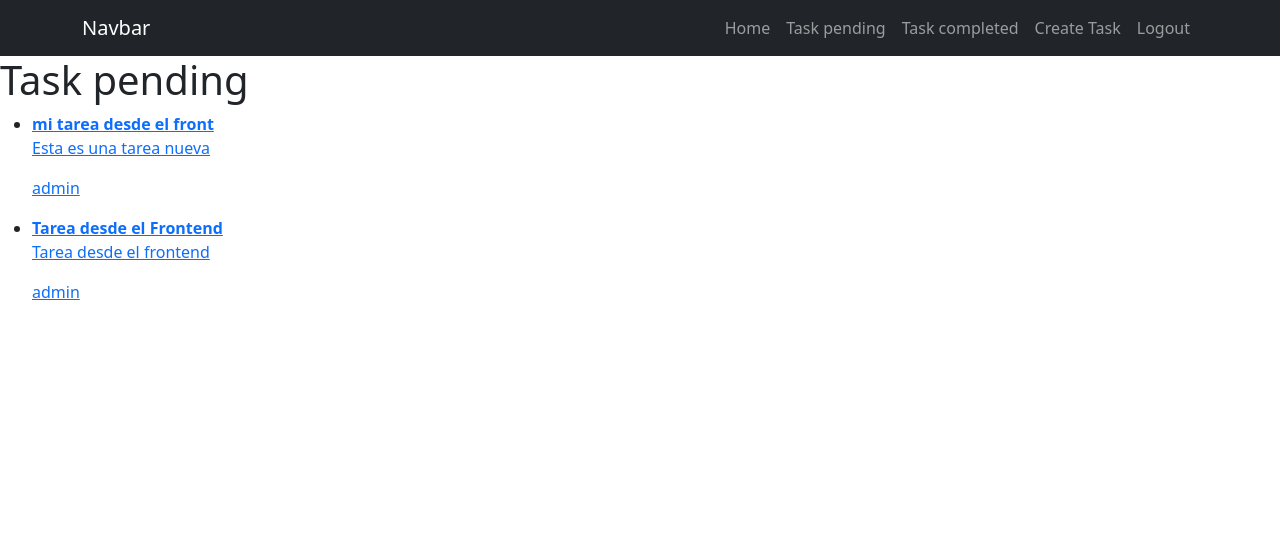
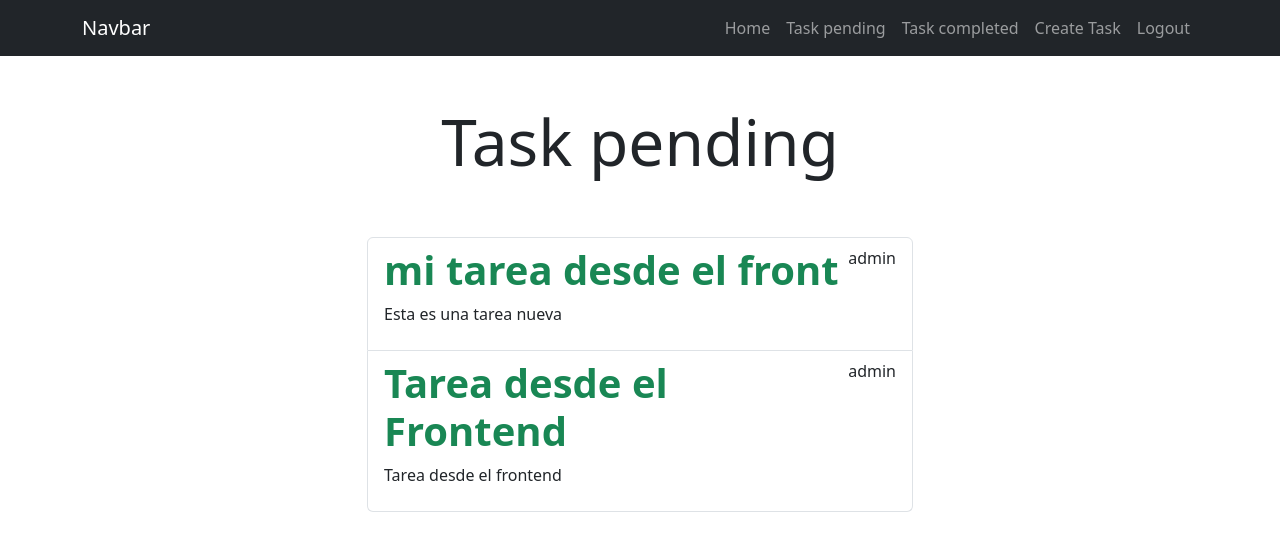
Before and after one commit to fabioc9675/SoftwareDevelopmentPrjs, a Django app: page /task/ in a window 1280 px wide. Shown: the top 551 px of the page. Run offline with Django 4.2, Linux system fonts and the light colour scheme; a user stored in the database is signed in; data comes from the database, SQL or seed files in the repository; both versions use the stored data as it was after the commit.

Commit message:
Adding styles to task template

```diff
--- a/CRUD_Django/task/templates/task.html
+++ b/CRUD_Django/task/templates/task.html
@@ -1,22 +1,31 @@
 {% extends 'base.html' %} {% block content %}
 
-<h1>Task pending</h1>
+<main class="container">
+  <div class="row">
+    <div class="col-md-6 offset-md-3">
+      <h1 class="text-center display-3 py-5">Task pending</h1>
 
-<ul>
+      <ul class="list-group">
         {% for task in tasks %}
 
-  <li>
-    <a href="{% url 'task_detail' task.id %}">
+        <a class="list-group-item" href="{% url 'task_detail' task.id %}">
+          <header class="d-flex justify-content-between">
             {% if task.important %}
-      <strong>{{task.title}}</strong>
-      {% else %} {{task.title}} {% endif %}
+            <h1 class="fw-bold text-success">{{task.title}}</h1>
+            {% else %}
+            <h1 class="fw-bold">{{task.title}}</h1>
+            {% endif %}
+            <p>{{task.user.username}}</p>
+          </header>
+
           <p>{{task.description}}</p>
-      <p>{{task.user.username}}</p>
 
           <p>{{task.datecompleted|date:'M j Y:i'}}</p>
         </a>
-  </li>
         {% endfor %}
       </ul>
+    </div>
+  </div>
+</main>
 
 {% endblock %}
```
Also changed, not shown: CRUD_Django/db.sqlite3. Lines whose indentation alone changed are shown as unchanged.
